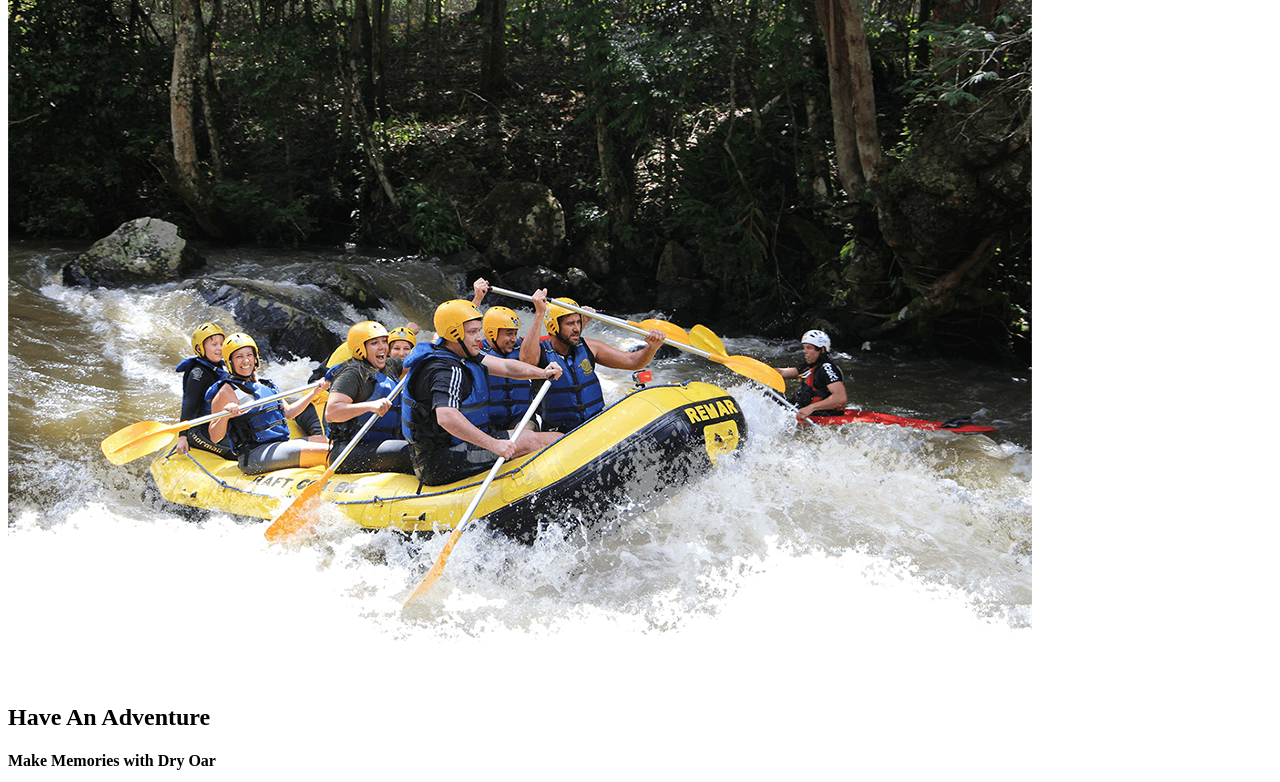
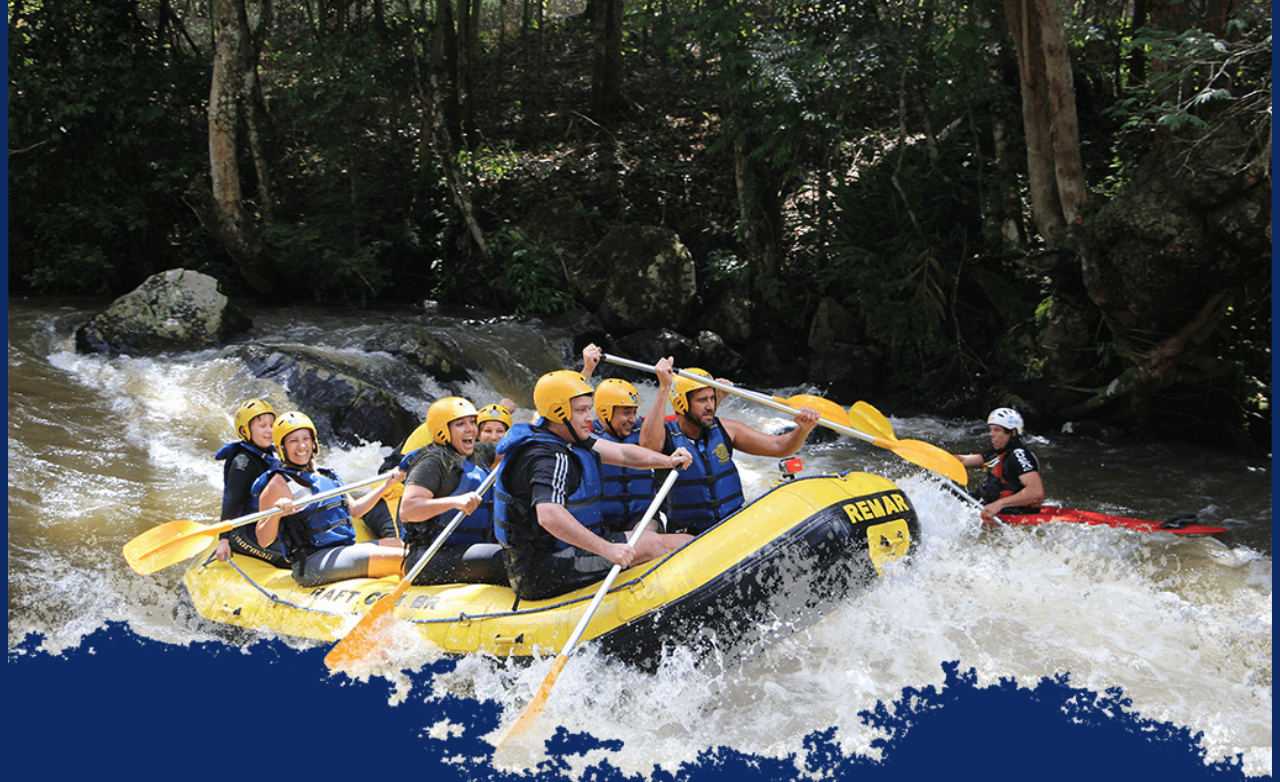
Before and after one commit to RebeccaHanks/week-1, a plain HTML site: page wdd130/wwr/index.html in a window 1280 px wide. Shown: the part 318-1100 px from the top of the page. Drawn offline with Linux system fonts and the light colour scheme.

Commit message:
Update index.html

```diff
--- a/wdd130/wwr/index.html
+++ b/wdd130/wwr/index.html
@@ -4,6 +4,7 @@
     <meta charset="UTF-8">
     <meta name="viewport" content="width=device-width, initial-scale=1.0">
     <title>Whitewater Rafting Vacations | Home</title>
+    <link type="text/css" rel="stylesheet" href="styles/style.css">
 </head>
 <body>
     <header>
```
